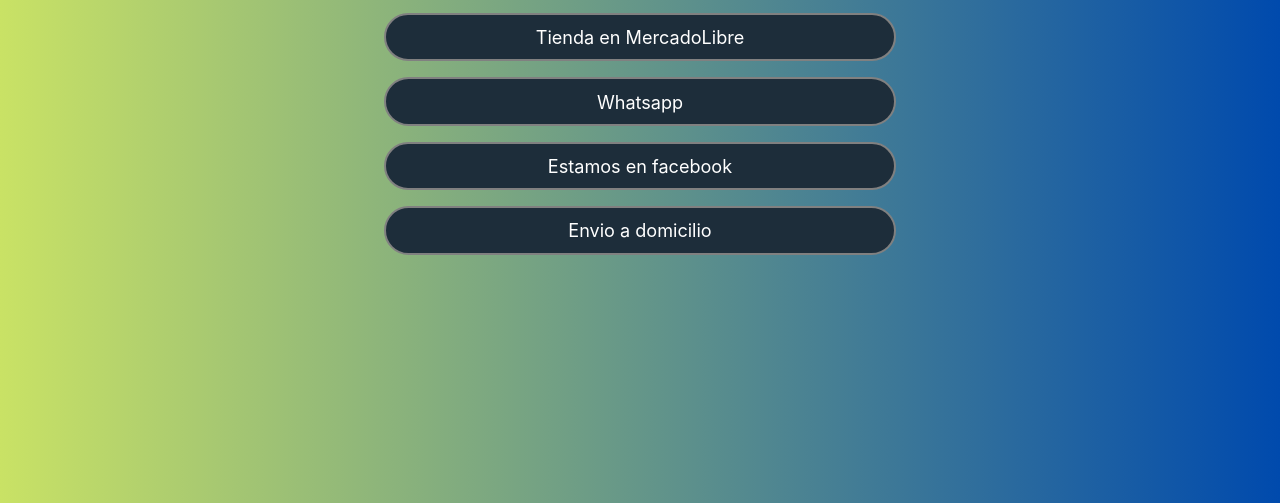
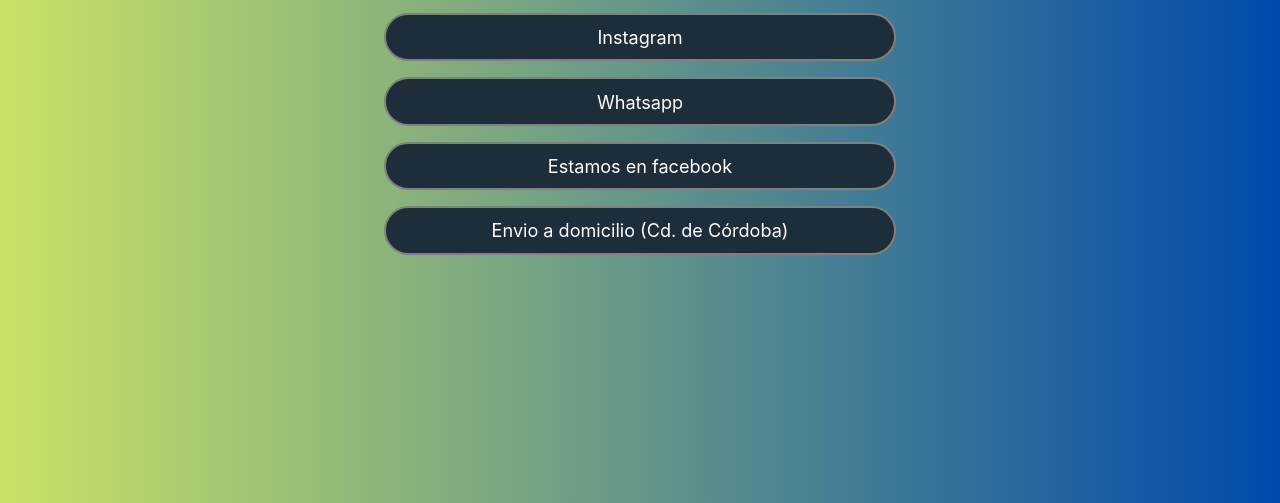
Before and after one commit to magustin28/sukkastore, a plain HTML site: page index.html in a window 1280 px wide. Shown: the part 297-800 px from the top of the page. Drawn offline with Linux system fonts and the light colour scheme.

Commit message:
Update index.html

```diff
--- a/index.html
+++ b/index.html
@@ -24,10 +24,10 @@
     <h2>Sukka Store</h2>
     <p class="descripcion">Tienda online de accesorios 👜 ¡TRES CUOTAS SIN INTERES!</p>
     <div class="links">
-        <a class="button" href="https://listado.mercadolibre.com.ar/_CustId_24307552">Tienda en MercadoLibre</a>
+        <a class="button" href="https://www.instagram.com/sukkastore/">Instagram</a>
         <a class="button" href="http://wa.me/543571592692">Whatsapp</a>
         <a class="button" href="https://facebook.com/sukkastore/">Estamos en facebook</a>
-        <a class="button" href="https://www.google.com/maps/d/u/3/edit?mid=10vFDxoVj0CdNXec5q1cEQXBGMwbIxbI9&usp=sharing">Envio a domicilio</a>
+        <a class="button" href="https://www.google.com/maps/d/u/3/edit?mid=10vFDxoVj0CdNXec5q1cEQXBGMwbIxbI9&usp=sharing">Envio a domicilio (Cd. de Córdoba) </a>
     </div>
 </body>
 </html>
```
